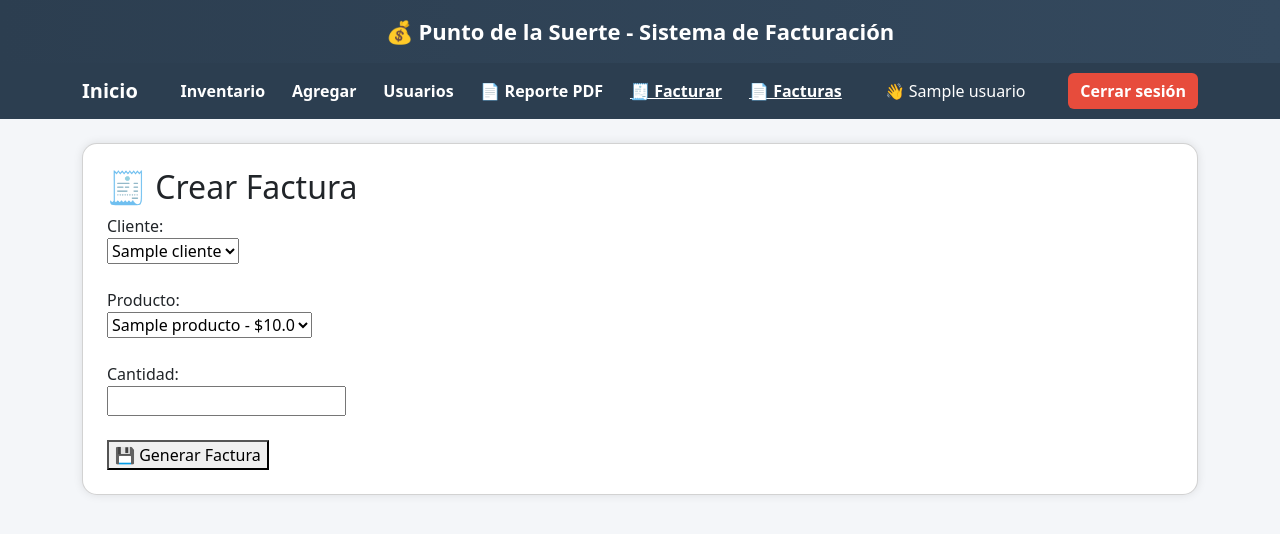
After one commit to KaryLOKIS/DESARROLLO-DE-APLICACIONES-WEB, a Flask app: page /facturar in a window 1280 px wide. The commit adds this page. Shown: the top 534 px of the page. Run offline with Flask 3, Linux system fonts and the light colour scheme; a user stored in the database is signed in; tables that the repository leaves empty or names only in its code hold one stand-in row (values such as "Sample post").

Commit message:
arreglos

```diff
--- a/proyecto_punto_suerte/app.py
+++ b/proyecto_punto_suerte/app.py
@@ -3,6 +3,7 @@ import os
 import csv
 import json
 from io import BytesIO
+from datetime import datetime
 
 # PDF
 from reportlab.platypus import SimpleDocTemplate, Table, TableStyle, Paragraph, Spacer
@@ -268,9 +269,74 @@ def ver_datos():
         datos_json=datos_json,
         datos_csv=datos_csv
     )
+@app.route("/facturar", methods=["GET", "POST"])
+@login_required
+def facturar():
 
+    conn = conectar()
+    cursor = conn.cursor(dictionary=True)
 
-# ------------------ PDF ------------------
+    # Obtener clientes y productos
+    cursor.execute("SELECT * FROM clientes")
+    clientes = cursor.fetchall()
+
+    cursor.execute("SELECT * FROM productos")
+    productos = cursor.fetchall()
+
+    if request.method == "POST":
+
+        cliente_id = request.form["cliente"]
+        producto_id = request.form["producto"]
+        cantidad = int(request.form["cantidad"])
+
+        # Obtener precio del producto
+        cursor.execute("SELECT precio FROM productos WHERE id=%s", (producto_id,))
+        producto = cursor.fetchone()
+
+        precio = float(producto["precio"])
+        total = precio * cantidad
+
+        # INSERTAR FACTURA
+        cursor.execute(
+            "INSERT INTO facturas (id_cliente, total) VALUES (%s, %s)",
+            (cliente_id, total)
+        )
+
+        id_factura = cursor.lastrowid
+
+        # INSERTAR DETALLE
+        cursor.execute(
+            "INSERT INTO detalle_factura (id_factura, id_producto, cantidad, precio) VALUES (%s, %s, %s, %s)",
+            (id_factura, producto_id, cantidad, precio)
+        )
+
+        conn.commit()
+        conn.close()
+
+        return redirect("/facturas")
+
+    conn.close()
+    return render_template("facturar.html", clientes=clientes, productos=productos)
+
+@app.route("/facturas")
+@login_required
+def ver_facturas():
+
+    conn = conectar()
+    cursor = conn.cursor(dictionary=True)
+
+    cursor.execute("""
+        SELECT f.id_factura, c.nombre, f.fecha, f.total
+        FROM facturas f
+        JOIN clientes c ON f.id_cliente = c.id_cliente
+    """)
+
+    facturas = cursor.fetchall()
+    conn.close()
+
+    return render_template("facturas.html", facturas=facturas)
+
+# ------------------ PDF PROFESIONAL ------------------
 @app.route("/reporte_pdf")
 @login_required
 def reporte_pdf():
@@ -289,9 +355,16 @@ def reporte_pdf():
 
     estilos = getSampleStyleSheet()
 
-    elementos.append(Paragraph("REPORTE DE PRODUCTOS - PUNTO DE LA SUERTE", estilos['Title']))
+    # 🧾 ENCABEZADO PROFESIONAL
+    elementos.append(Paragraph("PUNTO DE LA SUERTE", estilos['Title']))
+    elementos.append(Paragraph("Sistema de Facturación", estilos['Normal']))
+    elementos.append(Spacer(1, 10))
+
+    fecha = datetime.now().strftime("%d/%m/%Y %H:%M")
+    elementos.append(Paragraph(f"Fecha: {fecha}", estilos['Normal']))
     elementos.append(Spacer(1, 20))
 
+    # TABLA
     tabla_datos = [["Nombre", "Cantidad", "Precio", "Total"]]
 
     total_general = 0
--- a/proyecto_punto_suerte/templates/base.html
+++ b/proyecto_punto_suerte/templates/base.html
@@ -4,102 +4,55 @@
     <meta charset="UTF-8">
     <title>Punto de la Suerte - Sistema</title>
 
+    <!-- BOOTSTRAP -->
+    <link href="https://cdn.jsdelivr.net/npm/bootstrap@5.3.0/dist/css/bootstrap.min.css" rel="stylesheet">
+
     <style>
         body {
-            font-family: Arial;
             background: #f4f6f9;
-            margin: 0;
         }
 
         header {
-            background: #2c3e50;
+            background: linear-gradient(90deg, #2c3e50, #34495e);
             color: white;
             padding: 15px;
             text-align: center;
             font-size: 22px;
-        }
-
-        nav {
-            background: #34495e;
-            padding: 10px;
-            text-align: center;
-        }
-
-        nav a {
-            color: white;
-            margin: 10px;
-            text-decoration: none;
             font-weight: bold;
         }
 
-        nav a:hover {
-            color: #00d1ff;
+        .navbar {
+            background: #2c3e50 !important;
         }
 
-        .container {
-            width: 80%;
-            margin: auto;
-            margin-top: 30px;
-            background: white;
-            padding: 20px;
-            border-radius: 10px;
-            box-shadow: 0px 0px 10px #ccc;
+        .navbar a {
+            color: white !important;
+            font-weight: bold;
+        }
+
+        .card {
+            border-radius: 15px;
+            box-shadow: 0px 0px 10px rgba(0,0,0,0.1);
+        }
+
+        .btn-primary {
+            background: #2980b9;
+            border: none;
+        }
+
+        .btn-success {
+            background: #27ae60;
+            border: none;
+        }
+
+        .btn-danger {
+            background: #e74c3c;
+            border: none;
         }
 
         table {
-            width: 100%;
-            border-collapse: collapse;
-            margin-top: 20px;
-        }
-
-        table th {
-            background: #2c3e50;
-            color: white;
-            padding: 10px;
-        }
-
-        table td {
-            padding: 10px;
-            text-align: center;
-            border-bottom: 1px solid #ddd;
-        }
-
-        button {
-            background: #27ae60;
-            color: white;
-            padding: 10px;
-            border: none;
-            border-radius: 5px;
-            cursor: pointer;
-        }
-
-        button:hover {
-            background: #219150;
-        }
-
-        input {
-            padding: 8px;
-            width: 200px;
-            margin: 5px;
-        }
-
-        a.btn {
-            background: #2980b9;
-            color: white;
-            padding: 5px 10px;
-            border-radius: 5px;
-            text-decoration: none;
-        }
-
-        a.btn-danger {
-            background: red;
-        }
-
-        .logout-btn {
-            background: red;
-            color: white;
-            padding: 6px 10px;
-            border-radius: 5px;
+            border-radius: 10px;
+            overflow: hidden;
         }
     </style>
 </head>
@@ -107,31 +60,38 @@
 <body>
 
 <header>
-     Punto de la Suerte - Sistema de Facturación
+    💰 Punto de la Suerte - Sistema de Facturación
 </header>
 
-<nav>
-    <a href="/">Inicio</a>
+<nav class="navbar navbar-expand-lg">
+    <div class="container">
 
-    {% if current_user.is_authenticated %}
-        <a href="/inventario">Inventario</a>
-        <a href="/agregar_producto">Agregar</a>
-        <a href="/datos">Datos</a>
-        <a href="/usuarios">👤 Usuarios</a>
-        <a href="/reporte_pdf">📄 Reporte PDF</a>
+        <a class="navbar-brand" href="/">Inicio</a>
 
-        <span style="color:white;">👋 {{ current_user.nombre }}</span>
+        {% if current_user.is_authenticated %}
+            <a class="nav-link" href="/inventario">Inventario</a>
+            <a class="nav-link" href="/agregar_producto">Agregar</a>
+            <a class="nav-link" href="/usuarios">Usuarios</a>
+            <a class="nav-link" href="/reporte_pdf">📄 Reporte PDF</a>
+            <a href="/facturar">🧾 Facturar</a>
+            <a href="/facturas">📄 Facturas</a>
 
-        <a href="/logout" class="logout-btn">Cerrar sesión</a>
-    {% else %}
-        <a href="/login">Login</a>
-        <a href="/registro">Registro</a>
-    {% endif %}
+            <span class="text-white ms-3">👋 {{ current_user.nombre }}</span>
+
+            <a href="/logout" class="btn btn-danger ms-3">Cerrar sesión</a>
+        {% else %}
+            <a class="nav-link" href="/login">Login</a>
+            <a class="nav-link" href="/registro">Registro</a>
+        {% endif %}
+
+    </div>
 </nav>
 
-<div class="container">
-    {% block content %}
-    {% endblock %}
+<div class="container mt-4">
+    <div class="card p-4">
+        {% block content %}
+        {% endblock %}
+    </div>
 </div>
 
 </body>
--- /dev/null
+++ b/proyecto_punto_suerte/templates/facturar.html
@@ -0,0 +1,32 @@
+{% extends "base.html" %}
+
+{% block content %}
+
+<h2>🧾 Crear Factura</h2>
+
+<form method="POST">
+
+    <label>Cliente:</label><br>
+    <select name="cliente" required>
+        {% for c in clientes %}
+            <option value="{{ c.id_cliente }}">{{ c.nombre }}</option>
+        {% endfor %}
+    </select><br><br>
+
+    <label>Producto:</label><br>
+    <select name="producto" required>
+        {% for p in productos %}
+            <option value="{{ p.id }}">
+                {{ p.nombre }} - ${{ p.precio }}
+            </option>
+        {% endfor %}
+    </select><br><br>
+
+    <label>Cantidad:</label><br>
+    <input type="number" name="cantidad" required><br><br>
+
+    <button type="submit">💾 Generar Factura</button>
+
+</form>
+
+{% endblock %}
```
Also changed, not shown: proyecto_punto_suerte/templates/facturas.html (added, +29 -0 lines), proyecto_punto_suerte/templates/inventario.html (+18 -28 lines).
